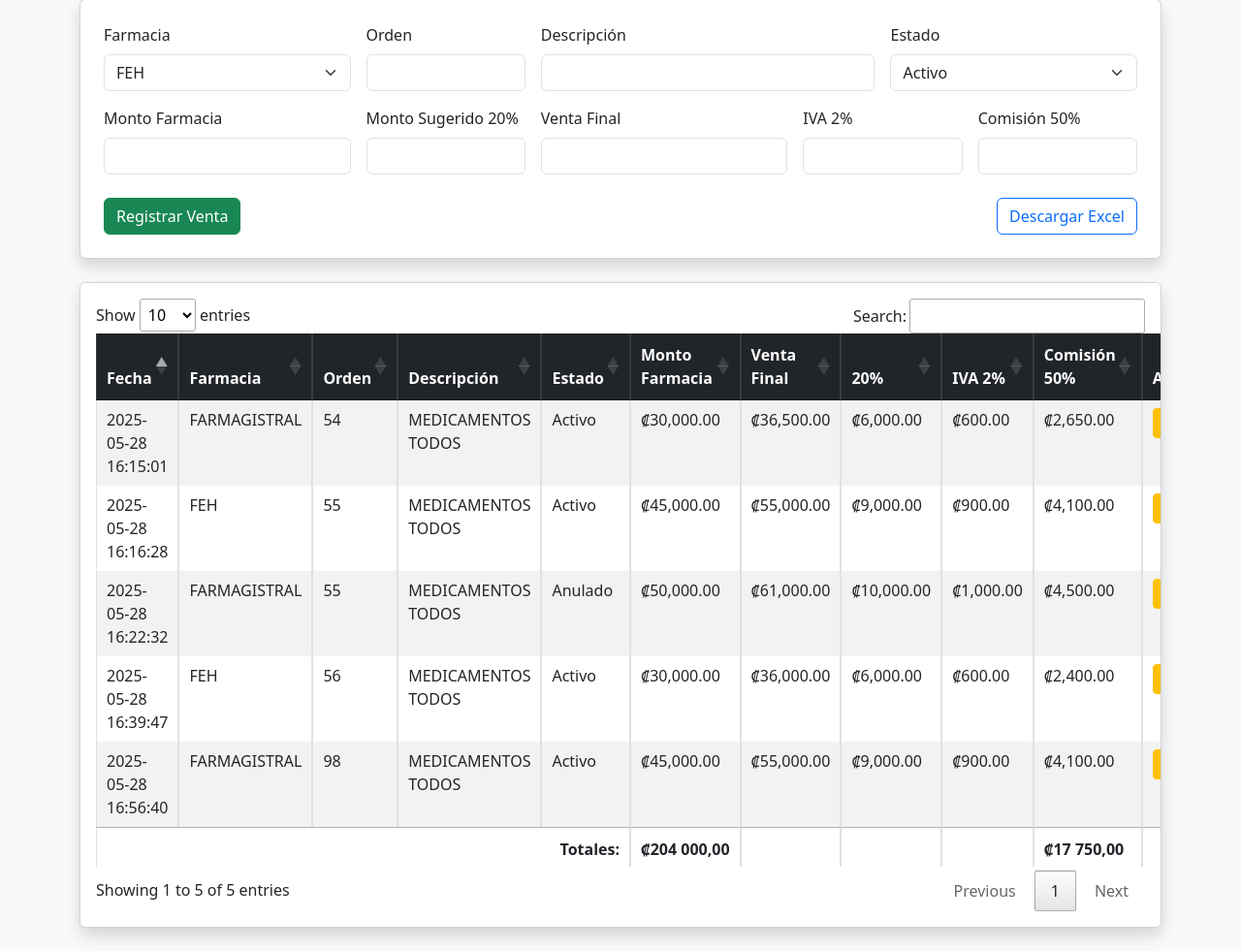
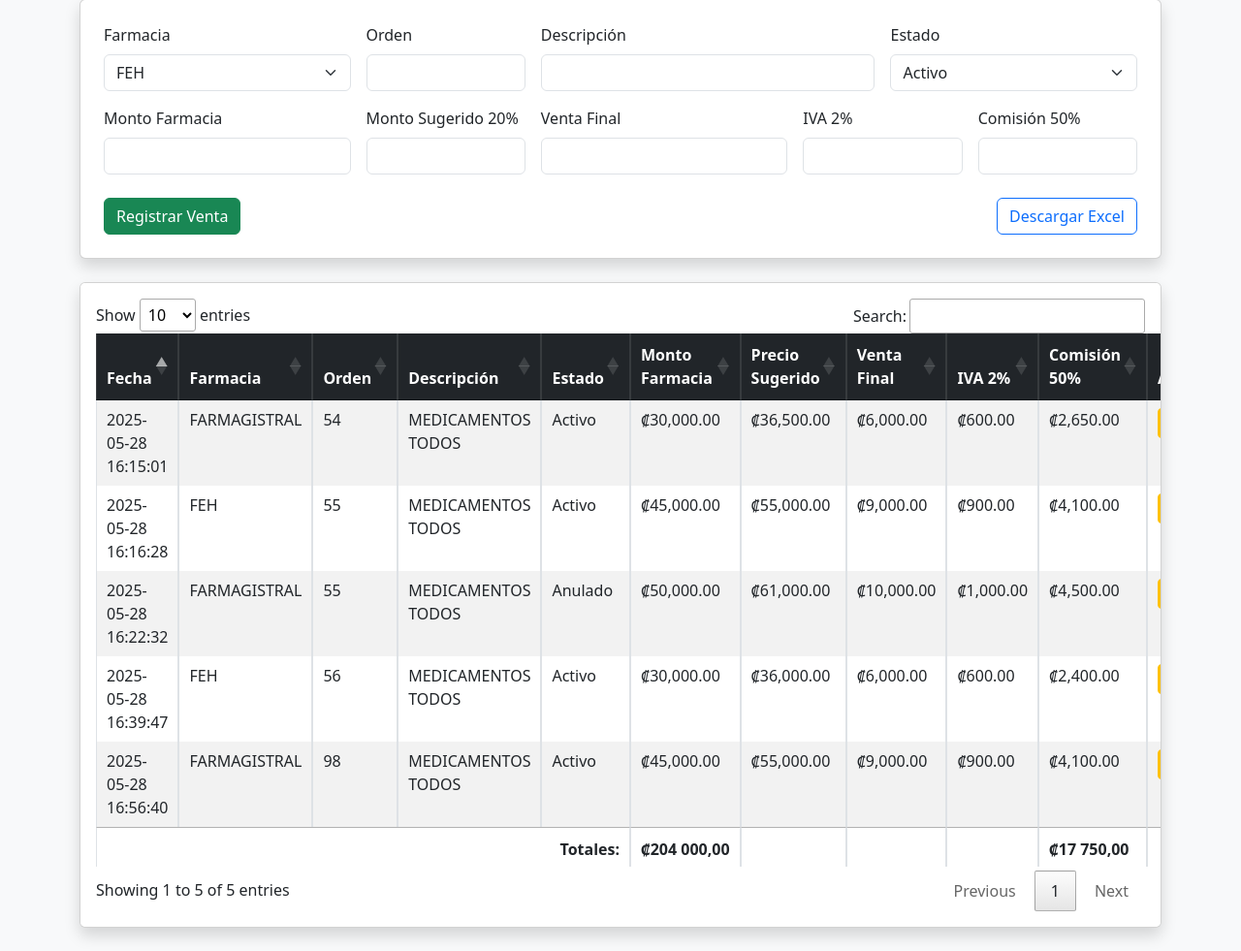
Before and after one commit to IDSOCR/farmaciamagistral, a Flask app: page / in a window 1280 px wide. Shown: the part 141-1122 px from the top of the page at 97% size. Run offline with Flask 3, Linux system fonts and the light colour scheme; data comes from the database, SQL or seed files in the repository; some libraries are stand-ins or nearby versions.

Commit message:
Add files via upload

```diff
--- a/templates/index.html
+++ b/templates/index.html
@@ -123,8 +123,8 @@
                     <th>Descripción</th>
                     <th>Estado</th>
                     <th>Monto Farmacia</th>
+                    <th>Precio Sugerido</th>
                     <th>Venta Final</th>
-                    <th>20%</th>
                     <th>IVA 2%</th>
                     <th>Comisión 50%</th>
                     <th>Acción</th>
```
